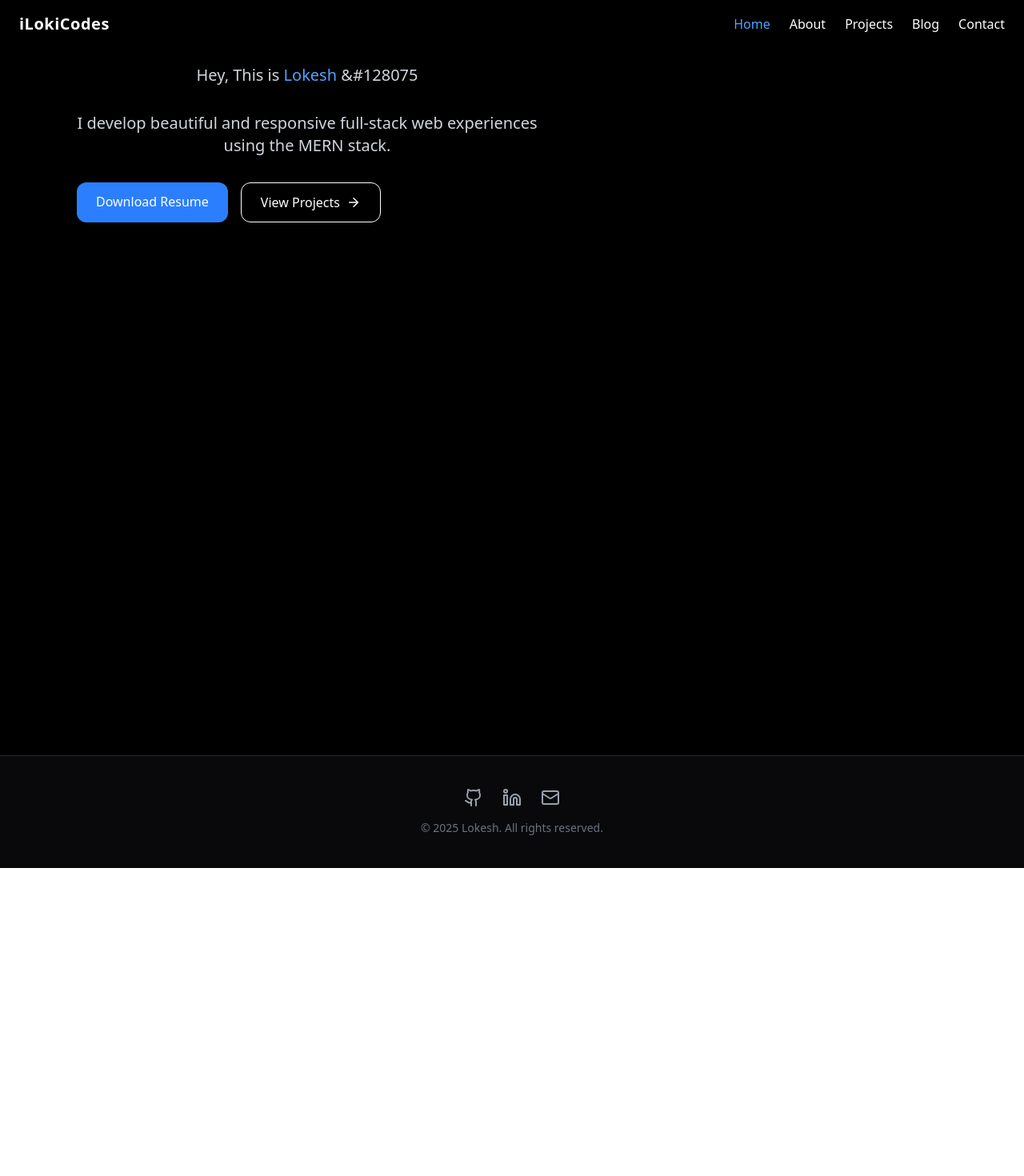
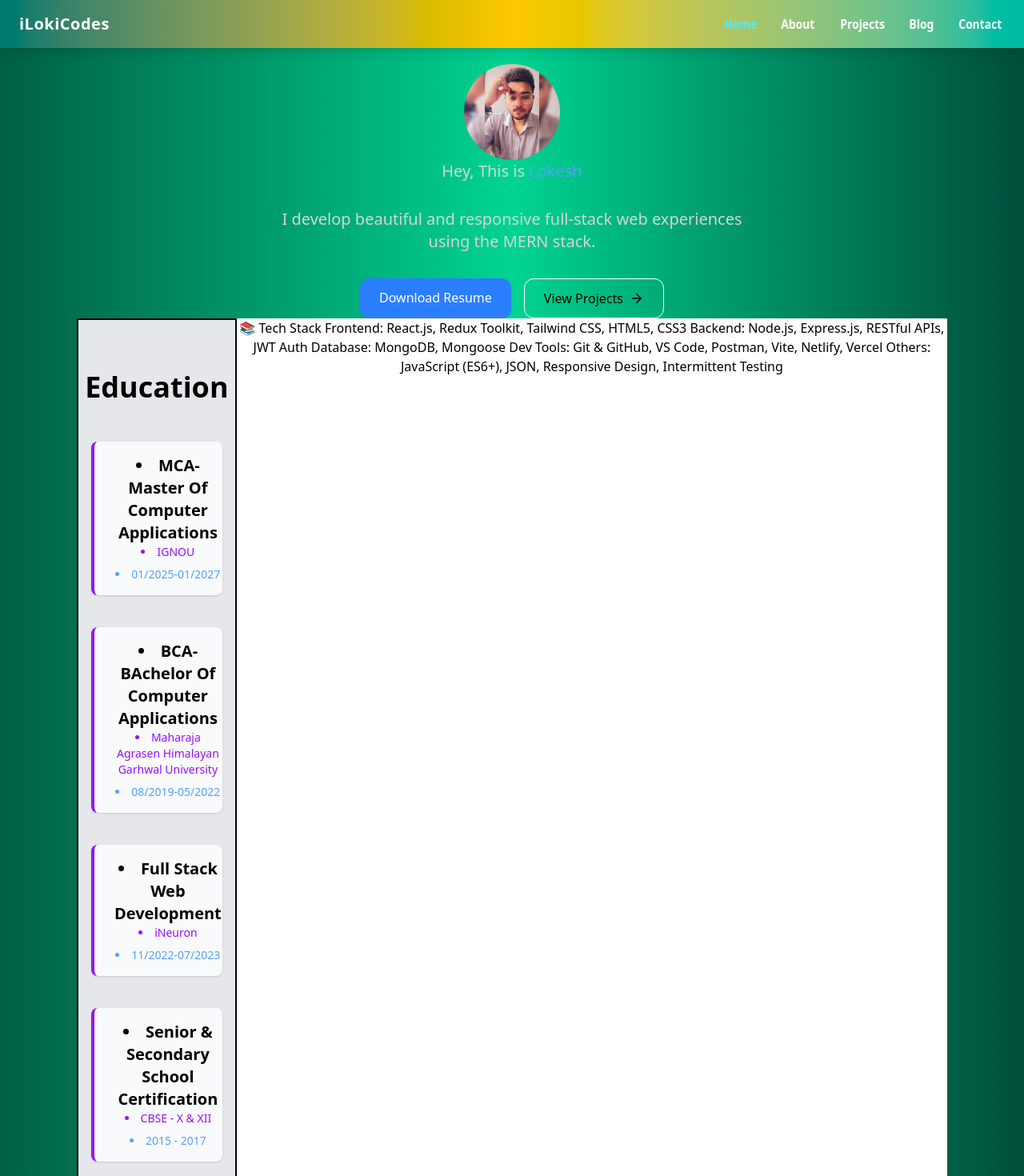
Before and after one commit to iloki-codes/Loki-Portfolio, a React (Vite) app in the folder client/: page / in a window 1280 px wide. Shown: the top 1470 px of the page at 80% size. Before the commit the page ends 1085 px from the top, so only its background shows below. Built offline with nearby package versions, Linux system fonts and the light colour scheme.

Commit message:
projects and about page added

```diff
--- a/client/src/App.jsx
+++ b/client/src/App.jsx
@@ -26,7 +26,7 @@ const App = () => {
 
       <Router>
 
-        <div className='bg-black text-white font-sans'>
+        <div className='inset-0 bg-linear-to-r from-emerald-800 via-emerald-400 to-emerald-900 bg-opacity-60 backdrop-blur-xl font-sans'>
 
           <Navbar />
 
--- /dev/null
+++ b/client/src/components/Education.jsx
@@ -0,0 +1,85 @@
+
+import { motion } from "framer-motion";
+
+const Education = () => {
+
+    const edList = [
+        {
+            course: "MCA-Master Of Computer Applications",
+            school: "IGNOU",
+            duration: "01/2025-01/2027",
+            grade: "-"
+        },
+        {
+            course: "BCA-BAchelor Of Computer Applications",
+            school: "Maharaja Agrasen Himalayan Garhwal University",
+            duration: "08/2019-05/2022",
+            grade: "6.5"
+        },
+        {
+            course: "Full Stack Web Development",
+            school: "iNeuron",
+            duration: "11/2022-07/2023",
+            grade: "Certified"
+        },
+        {
+            course: "Senior & Secondary School Certification",
+            school: "CBSE - X & XII",
+            duration: "2015 - 2017",
+            grade: "90% & 70%"
+        }
+        // {
+        //     course: "Secondary School Certification",
+        //     school: "CBSE",
+        //     duration: "2017",
+        //     grade: "70%"
+        // },
+    ];
+
+    return (
+
+        <>
+            <section className="bg-gray-200 border-2 border-black py-16" data-aos="fade-up">
+
+
+                <h2 className="text-3xl sm:text-4xl font-bold text-center mb-12">
+                    Education
+                </h2>
+
+                <div className="space-y-10 max-w-3xl max-auto px-4">
+
+                    {
+                        edList.map((edu, i) => (
+
+                            <motion.div
+                                key={i}
+                                initial={{ opacity:0 , y: 50 }}
+                                whileInView={{ opacity:1 , y: 0 }}
+                                transition={{ duration: 0.6, delay: i*0.2 }}
+                                viewport={{ once:true }}
+                                className="border-l-4 border-purple-600 pl-6 py-4 bg-gray-50 dark:bg-[#1a1a1a] rounded-lg shadow-sm"
+                            >
+
+                            <li className="text-xl font-semibold">
+                                {edu.course}
+                            </li>
+                            <li className="text-purple-600 font-medium text-sm">
+                                {edu.school}
+                            </li>
+                            <li className="text-sm mt-2 text-blue-400">
+                                {edu.duration}
+                            </li>
+
+                            </motion.div>
+
+                        ))
+                    }
+
+                </div>
+
+            </section>
+        </>
+    )
+};
+
+export default Education;
--- a/client/src/components/Footer.jsx
+++ b/client/src/components/Footer.jsx
@@ -15,7 +15,7 @@ const Footer = () => {
     },
     {
       icon: <Mail />,
-      link: "lokesh.loki.codes@gmail.com"
+      link: "mailto:lokesh.loki.codes@gmail.com"
     }
   ]
 
--- /dev/null
+++ b/client/src/components/Skills.jsx
@@ -0,0 +1,32 @@
+
+
+
+const Skills = () => {
+
+
+    return (
+
+        <>
+
+            <div className="bg-white">
+                📚 Tech Stack
+          Frontend: React.js, Redux Toolkit, Tailwind CSS, HTML5, CSS3
+
+Backend: Node.js, Express.js, RESTful APIs, JWT Auth
+
+Database: MongoDB, Mongoose
+
+Dev Tools: Git & GitHub, VS Code, Postman, Vite, Netlify, Vercel
+
+Others: JavaScript (ES6+), JSON, Responsive Design, Intermittent Testing
+
+
+            </div>
+
+        </>
+
+    )
+
+};
+
+export default Skills;
--- a/client/src/pages/About.jsx
+++ b/client/src/pages/About.jsx
@@ -1,8 +1,31 @@
 import React from 'react'
+import Skills from '../components/Skills';
+import { Brain, Goal, Handshake, Lightbulb, SendHorizonal, Wrench } from 'lucide-react';
 
 const About = () => {
+
   return (
-    <div>About</div>
+
+    <div className=' flex flex-wrap'>
+
+      <section className='border-4'>
+
+        <p className="text-[#f5deb3] backdrop-blur-full shadow-lg p-10">
+          Hello! I'm Lokesh, a passionate and self-driven Full Stack Web Developer specializing in the MERN (MongoDB, Express.js, React.js, Node.js) stack. I completed my training in full-stack development from iNeuron.ai (which is now PW Skills) under Hitesh Chaudhary Sir (a well known renowned programmer) and have been building real-world projects that demonstrate my ability to create responsive, performant, and scalable web applications. Though I'm a fresher in terms of professional experience, I bring a solid foundation in javaScript, a sharp eye for design and a constant hunger to learn, improve, and create. Over the last few months, I've built multiple full-stack<span>projects<a href='/projects'>(View Projects Page)</a></span> to using the MERN stack. I focus on writing clean, maintainable code, implementing secure backend APIs, and crafting seamless user experiences. <br /><br />
+          <Lightbulb className='inline text-[#ffd700]' /><span className='text-[#fffff0]'>What Sets Me Apart - </span><br /><br />
+          <Wrench className='inline text-[#ffd700]'/><span className='text-[#2c2c2c]'>End-to-End Development:</span> I build everything from scratch- databases, APIs, and frontends- ensuring full control and deep understanding of each layer.<br /><br />
+          <Brain className='inline text-[#ffd700]'/> <span className='text-[#ffd700]'>Fast Learner:</span> I pick up new technologies quickly and adapt to project needs efficiently. I'm comfortable reading docs and debugging on my own.<br /><br />
+          <Handshake className='inline text-[#ffd700]'/> <span className='text-[#ffd700]'>Team-Ready:</span> I may be a fresher, but when guided by strong mentors, I absorb fast, adapt quickly, and consistently improve the quality of my work.<br /><br />
+          {/* I’ve worked in small team environments during bootcamps and personal projects — using Git, Trello, and VS Code Live Share to collaborate remotely and effectively. */}
+          <Goal className='inline text-[#ffd700]'/><span className='text-[#ffd700]'>Career Goal:</span> I'm looking to kickstart my professional journey as a Full Stack Developer in a dynamic team where I can contribute to impactful projects, continue learning, and grow into a tech leader. My goal is to work on meaningful products that solve real problems while evolving my skills every single day.<br /><br />
+          <SendHorizonal className='inline text-[#ffd700]'/> <span className='text-[#ffd700]'>Let's Connect:</span> If you're looking for a driven, GENWIN MERN developer who can grow with your team and deliver high-quality code from day one- I'd love to connect!
+        </p>
+
+      </section>
+
+      <Skills />
+
+    </div>
   )
 }
 
--- a/client/src/pages/Contact.jsx
+++ b/client/src/pages/Contact.jsx
@@ -3,7 +3,7 @@ import { useState } from "react";
 
 const Contact = () => {
 
-  const [form, setForm] =- useState({ name: "", email: "", message: "" });
+  const [form, setForm] = useState({ name: "", email: "", message: "" });
 
   const handleChange = (e) => {
     setForm({ ...form, [e.target.name]: e.target.value });
@@ -21,14 +21,14 @@ const Contact = () => {
           Get In Touch
         </h2>
 
-        <form onSubmit={handleSubmit} className="flex flex-xol space-y-6">
+        <form onSubmit={handleSubmit} className="flex flex-col space-y-6">
           <input
             type="text"
             name="name"
             placeholder="please Enter Your Name"
             value={form.name}
             onChange={handleChange}
-            className="gb-zinc-800 p-4 rounded-xl text-white focus:outline-none focus:ring-2 focuse:ring-blue-500"
+            className="bg-zinc-800 p-4 rounded-xl text-white focus:outline-none focus:ring-2 focus:ring-blue-500"
             required />
 
           <input
--- a/client/src/pages/Home.jsx
+++ b/client/src/pages/Home.jsx
@@ -1,16 +1,20 @@
 import { ArrowRight } from "lucide-react";
 import { Link } from "react-router-dom";
+import Education from "../components/Education";
+import Skills from "../components/Skills";
+import pfp from "../assets/pfp.jpg";
 
 const Home = () => {
 
     return (
-        <section className="flex- flex-col justify-center items-center text-center min-h-screen"
+        <section className="flex flex-col justify-center items-center text-center min-h-screen"
             data-aos="fade-up">
 
+            <img src={pfp} alt={pfp} className="h-30 w-30 rounded-full" />
+
             <h1 className="max-w-xl text-gray-300 text-lg sm:text-xl mb-8">
-                Hey, This is <span className="text-blue-400">Lokesh</span> &#128075
-            </h1>
-
+                Hey, This is <span className="text-blue-400">Lokesh</span>
+            </h1>                                                         {/*  &#128075 */}
             <p className="max-w-xl text-gray-300 text-lg sm:text-xl mb-8">
                 I develop beautiful and responsive full-stack web experiences using the MERN stack.
             </p>
@@ -30,6 +34,15 @@ const Home = () => {
                 >
                     View Projects <ArrowRight size={18} />
                 </Link>
+
+            </div>
+
+            <div className="flex flex-row flex-stretch">
+
+                <Education />
+                <aside className="bg-white">
+                    <Skills />
+                </aside>
             </div>
 
         </section>
--- a/client/src/pages/Navbar.jsx
+++ b/client/src/pages/Navbar.jsx
@@ -18,20 +18,21 @@ const Navbar = () => {
 
     return (
 
-        <nav className="fixed top-0 left-0 w-full bg-black bg-opacity-90 shadow-lg z-50">
+        <nav className="fixed top-0 left-0 w-full bg-opacity-90 backdrop-blur-xl shadow-lg bg-linear-to-l from-teal-500 via-yellow-400 to-teal-700 z-50">
+
             <div className="max-w-7xl mx-auto flex justify-between items-center px-6 py-4">
                 <Link to="/" className="text-xl font-bold tracking-wide text-white">
                     iLokiCodes
                 </Link>
 
-                <div className="hidden md:flex space-x-6">
+                <div className="hidden font-bold md:flex space-x-6">
                     {
                         navLinks.map((link) => (
                             <Link
                                 key={link.name}
                                 to={link.path}
-                                className={`hover:text-blue-400 transition-colors duration-200
-                                    ${pathname === link.path ? "text-blue-400" : "text-white"}`}
+                                className={`hover:text-cyan-300 hover-px-50 hover:border-b-4 transition-colors duration-200 hover:rotate-x-15 -rotate-y-30
+                                    ${pathname === link.path ? "text-cyan-300" : "text-white"}`}
                             >
                                 {link.name}
                             </Link>
```
Also changed, not shown: client/src/assets/loki.png (added), client/src/assets/pfp.jpg (added).
